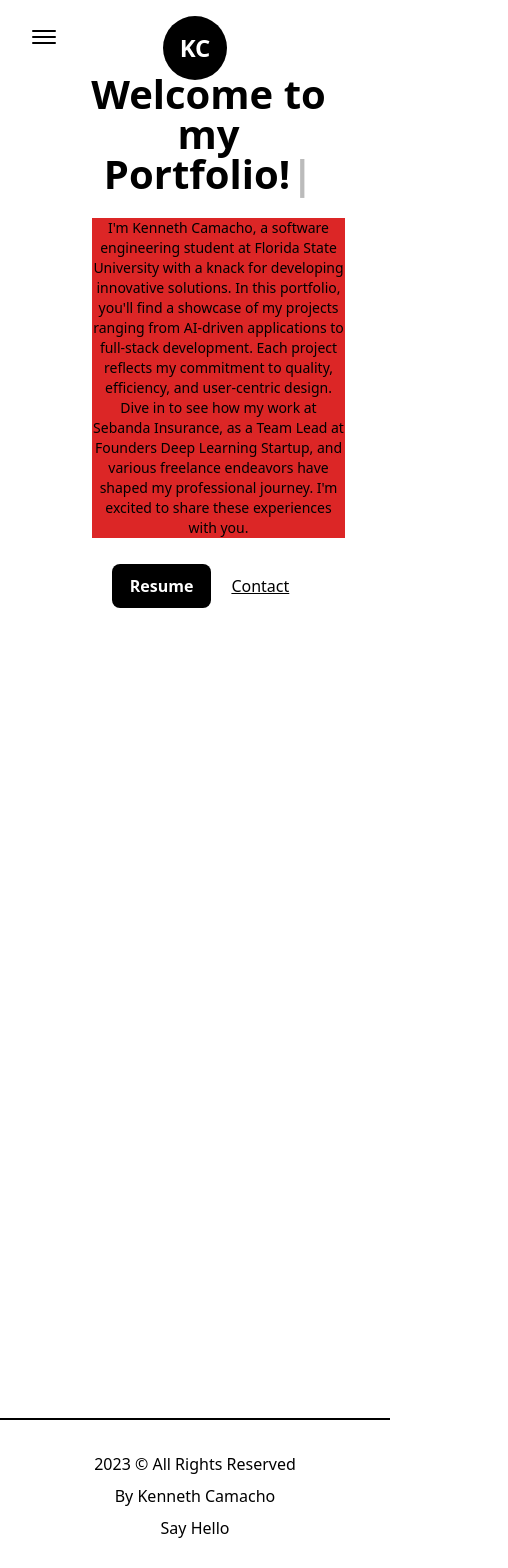
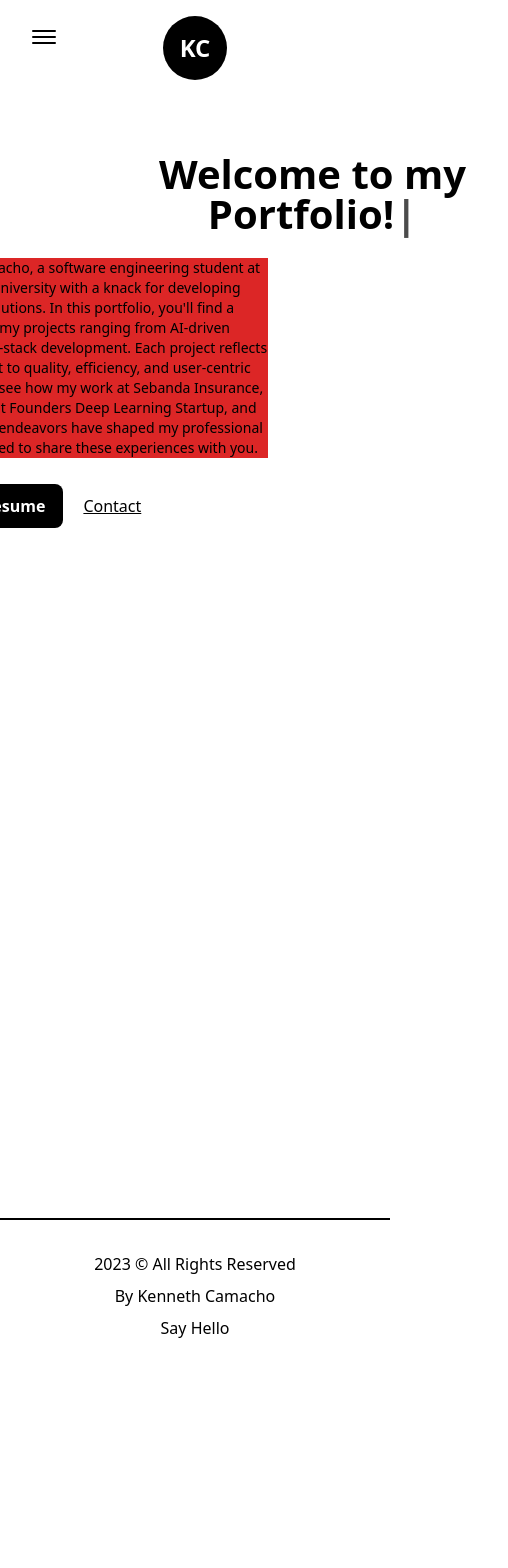
Before and after one commit to kennethcxv/Portfolio, a Next.js app: page / in a window 390 px wide. Shown: the top 1568 px of the page, 508 px wide, since content can reach past the window. After the commit the page ends 1372 px from the top, so only its background shows below. Built offline with nearby package versions, Linux system fonts and the light colour scheme.

Commit message:
Progress

```diff
--- a/src/components/Footer.js
+++ b/src/components/Footer.js
@@ -4,7 +4,7 @@ import Link from 'next/link'
 
 const Footer = () => {
   return (
-    <footer className='xl:mt-[500px] w-full border-t-2 border-solid border-dark
+    <footer className='xl:mt-[300px] w-full border-t-2 border-solid border-dark
     font-medium text-lg dark:text-light dark:border-light sm:text-base'>
             <Layout className='py-8 flex items-center justify-between lg:flex-col lg:py-6'>
                 <span>{new Date().getFullYear()} &copy; All Rights Reserved</span>
--- a/src/components/SphereTagCloud.js
+++ b/src/components/SphereTagCloud.js
@@ -94,7 +94,7 @@ const SphereTagCloud = () => {
     <div className="flex justify-center items-center h-screen">
       <div
         ref={sphereContainer}
-        className="flex sphere-container dark:text-white text-black xl:ml-[500px] xl:mt-[1000px] xl:items-end  "
+        className="flex sphere-container lg:ml-[800px] lg:mt-[400px] dark:text-white text-black  xl:ml-[850px] xl:mt-[700px] xl:items-end  "
         style={{width: '300px', height: '700px'}}
       ></div>
     </div>
--- a/src/pages/index.js
+++ b/src/pages/index.js
@@ -33,8 +33,8 @@ export default function Home() {
         <SphereTagCloud />
       </div>
       {/* Content on the right */}
-      <div className="w-3/5 text-center xl:mr-32 xl:w-full xl:text-center  xl:text-md">
-        <h1 className="text-5xl 2xl:text-[40px] 2xl:mr-20 font-semibold text-dark  mr-44 dark:text-light">
+      <div className="w-3/5 text-center xl:w-full xl:mx-auto   lg:mx-auto xl:text-center  xl:text-md">
+        <h1 className=" xl:w-full xl:text-md xl:mt-20  text-5xl 2xl:text-[40px] 2xl:mr-20 font-semibold text-dark  mr-44 dark:text-light">
           <Typewriter
               options={{
                 strings: [
@@ -50,7 +50,7 @@ export default function Home() {
             />
           </h1>
           <p
-          className="my-6 sm:bg-red-600 md:bg-purple-500 lg:bg-blue-500 2xl:bg-orange-500  2xl:mr-20 xl:bg-green-500 sm:text-sm md:text-md xl:align-top   xl:text-xl lg:text-lg  2xl:text-lg 2xl:ml-5 2xl:mb-60  text-lg font-medium mr-44 text-dark dark:text-light">
+          className="my-6 lg:justify-center lg:w-full sm:bg-red-600 md:text-sm lg:ml-10  lg:mr-10 md:ml-10 lg:text-md  xl:translate-x-[-280px] xl:w-full xl:mr-[600px] md:bg-purple-500 lg:bg-blue-500 2xl:bg-orange-500  2xl:mr-20 xl:bg-green-500 sm:text-sm md:text-md xl:align-top   xl:text-xl   2xl:text-lg 2xl:ml-5 2xl:mb-60  text-lg font-medium mr-44 text-dark dark:text-light">
             I'm Kenneth Camacho, a software engineering student at Florida State University with a knack for developing innovative solutions. In this portfolio, you'll find a showcase of my projects ranging from AI-driven applications to full-stack development. Each project reflects my commitment to quality, efficiency, and user-centric design. Dive in to see how my work at Sebanda Insurance, as a Team Lead at Founders Deep Learning Startup, and various freelance endeavors have shaped my professional journey. I'm excited to share these experiences with you.
           </p>
           <div className="flex items-center justify-center mt-2 mr-44">
@@ -60,7 +60,7 @@ export default function Home() {
             </Link>
             <a href="mailto:kennethcxv@outlook.com" target="_blank"
 
-            className="2xl:-ml-0 2xl:mr-15 xl:-mr-10 xl:-ml-5 flex 2xl:-mt-96 ml-4 text-lg font-medium capitalize text-dark underline dark:text-light md:text-base">
+            className="2xl:-ml-0 2xl:mr-15 xl:mr-96 xl:-ml-5 flex 2xl:-mt-96 ml-4 text-lg font-medium capitalize text-dark underline dark:text-light md:text-base">
               Contact
             </a>
           </div>
```
